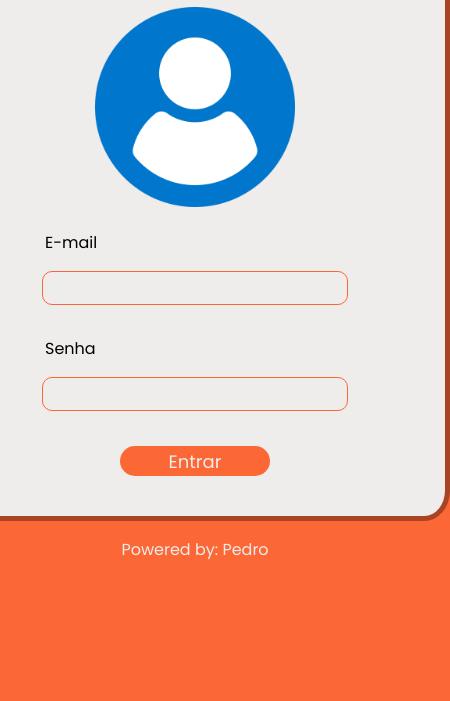
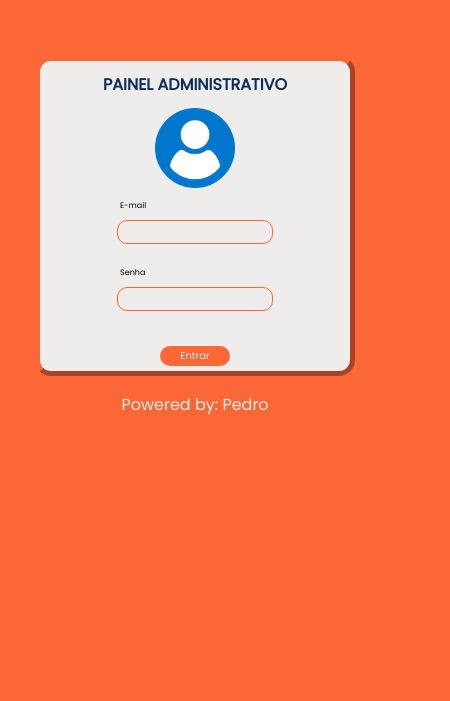
Before and after one commit to serenidadee/AdmPanel, a plain HTML site: page index.html in a window 390 px wide. Shown: the part 143-844 px from the top of the page, 450 px wide, since content can reach past the window. Drawn offline with Linux system fonts and the light colour scheme.

Commit message:
responsive edit

```diff
--- a/index.html
+++ b/index.html
@@ -95,6 +95,35 @@
         #pass:active {
             background-color: #e6e6e6;
         }
+
+        @media (max-width: 600px){
+            .main > .card{
+                height: 310px;
+                width: 310px;
+                font-size: 8px;
+            }
+
+            .login > input {
+                width: 150px;
+                height: 20px;
+            }
+
+            .button {
+                width: 70px;
+                height: 20px;
+                font-size: 10px;
+            }
+
+            .card > img {
+                width: 80px;
+                height: 80px;
+            }
+
+            .card > p {
+                text-align: left;
+                margin-left: 80px;
+            }
+        }
     </style>
 </head>
 <body>
```
